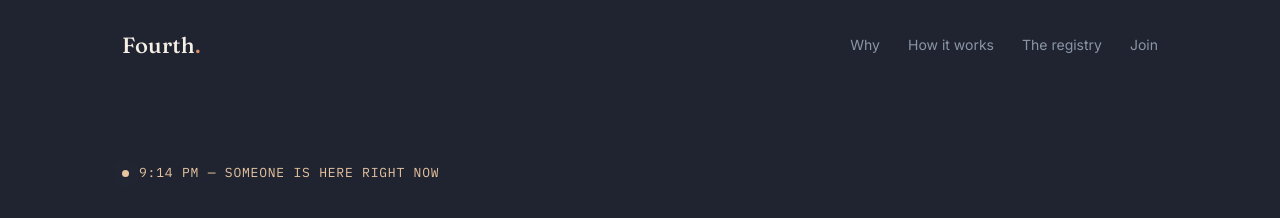
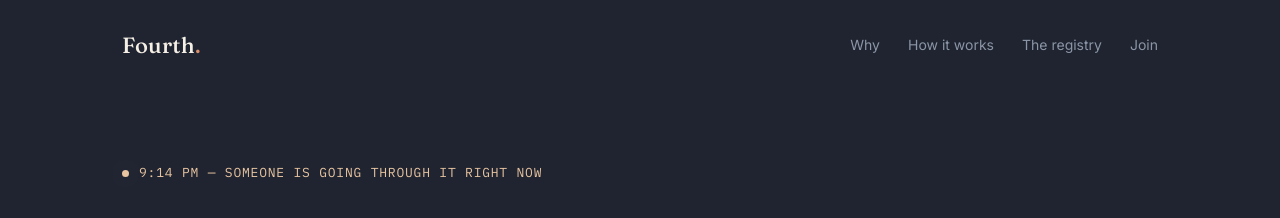
Before and after one commit to julializkelley/fourth, a Next.js app: page / in a window 1280 px wide. Shown: the top 218 px of the page. Built offline with nearby package versions, Linux system fonts and the light colour scheme; no server answers.

Commit message:
Change daytime hero timestamp copy to "going through it"

```diff
--- a/src/components/LiveTimestamp.tsx
+++ b/src/components/LiveTimestamp.tsx
@@ -11,7 +11,7 @@ function formatTime(d: Date) {
 function labelFor(d: Date) {
   const hour = d.getHours();
   const isDaytime = hour >= 6 && hour < 22;
-  return isDaytime ? "SOMEONE IS HERE RIGHT NOW" : "SOMEONE IS AWAKE RIGHT NOW";
+  return isDaytime ? "SOMEONE IS GOING THROUGH IT RIGHT NOW" : "SOMEONE IS AWAKE RIGHT NOW";
 }
 
 export function LiveTimestamp() {
```
